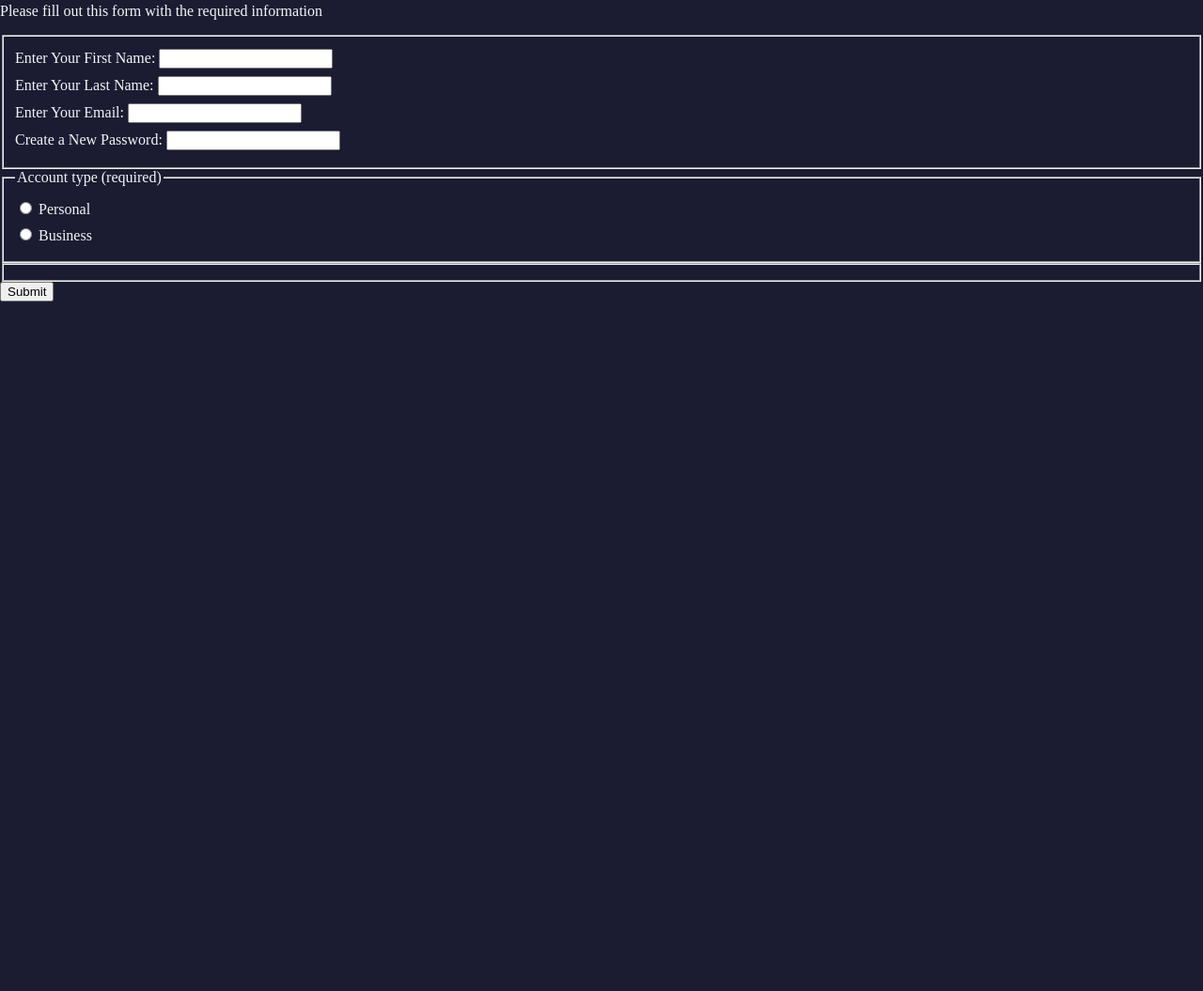
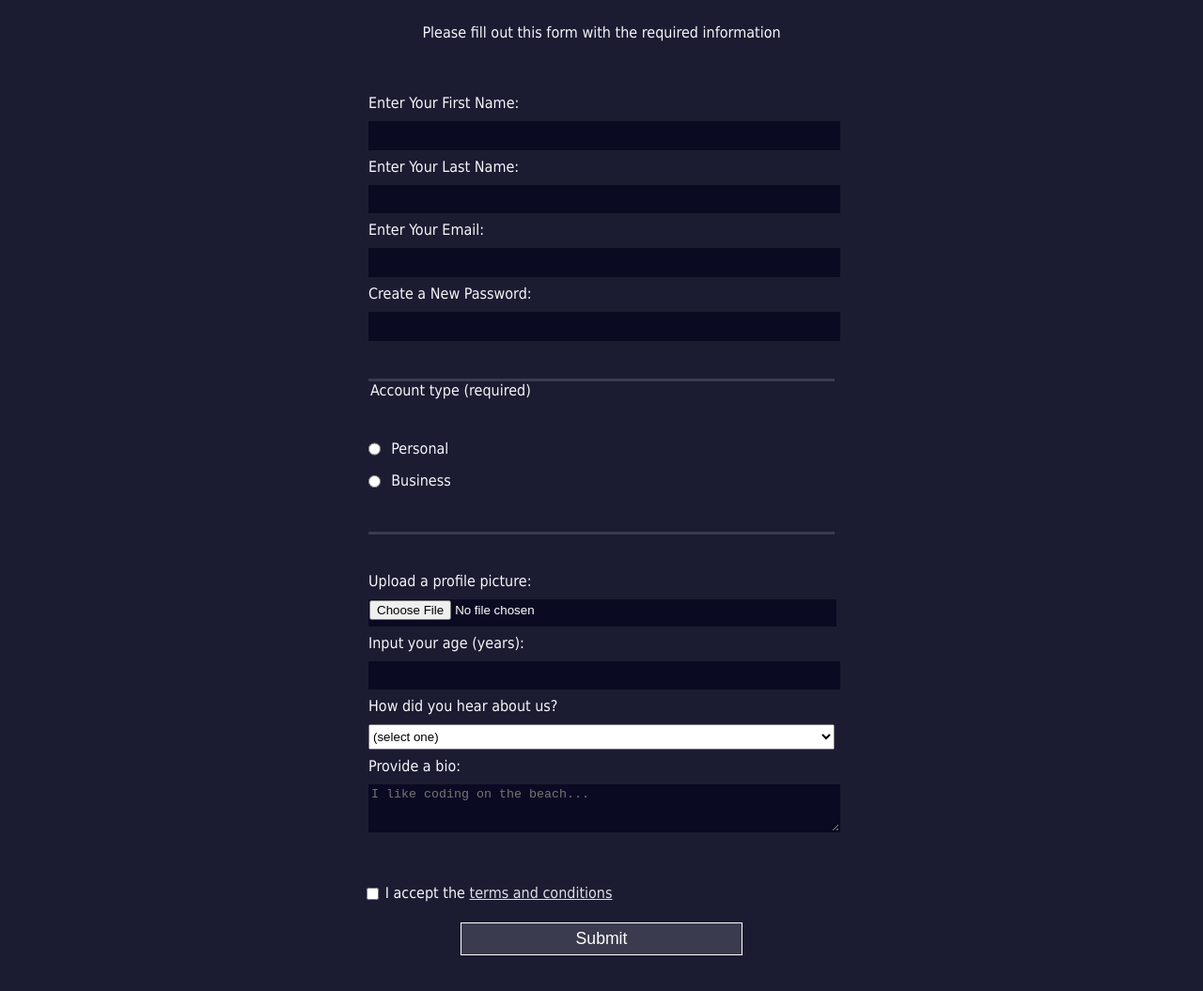
Before and after one commit to Psalm-cell/registration-form, a plain HTML site: page index.html in a window 1280 px wide. Shown: the part 77-1132 px from the top of the page at 94% size. Before the commit the page ends 821 px from the top, so only its background shows below. Drawn offline with Linux system fonts and the light colour scheme.

Commit message:
I added more attributes to my selcector and styled them in the stylesheet

```diff
--- a/index.html
+++ b/index.html
@@ -11,18 +11,34 @@
     <p>Please fill out this form with the required information</p>
     <form action="https://register-demo.freecodecamp.org" method="post">
         <fieldset>
-            <label for="first-name">Enter Your First Name: <input id="first-name" type="text" required /></label>
-            <label for="last-name">Enter Your Last Name: <input id="last-name" type="text" required /></label>
-            <label for="email">Enter Your Email: <input id="email" type="email" required /></label>
-            <label for="new-password">Create a New Password: <input id="new-password" type="password" pattern="[a-z0-5]{8,}" required /></label>
+            <label for="first-name" name="first-name" >Enter Your First Name: <input id="first-name" name="first-name" type="text" required /></label>
+            <label for="last-name" name="last-name">Enter Your Last Name: <input id="last-name" name="last-name" type="text" required /></label>
+            <label for="email" name="email" >Enter Your Email: <input id="email" name="email" type="email" required /></label>
+            <label for="new-password" name="password">Create a New Password: <input id="new-password" name="password" type="password" pattern="[a-z0-5]{8,}" required /></label>
         </fieldset>
         <fieldset>
             <legend>Account type (required) </legend>
-            <label for="personal-account"><input type="radio" id="personal-account" name="account-type" /> Personal</label>
-            <label for="business-account"><input type="radio" id="business-account" name="account-type" /> Business</label>
+            <label for="personal-account"><input class="inline" type="radio" id="personal-account" name="account-type" /> Personal</label>
+            <label for="business-account"><input class="inline" type="radio" id="business-account" name="account-type" /> Business</label>
         </fieldset>
-        <fieldset></fieldset>
-        <input type="submit" value="Submit">
+        <fieldset>
+            <label for="profile-picture" name="profile-picture">Upload a profile picture:<input type="file" name="profile-picture" id="profile-picture" /></label>
+            <label for="age" name="age">Input your age (years): <input type="number" min="13" max="120" name="age" id="age" /></label>
+            <label for="referrer" name="referrer"> How did you hear about us?
+                <select id="referrer" name="referrer">
+                    <option value="">(select one)</option>
+                    <option value="1">Psalms Magazine</option>
+                    <option value="2">Psalms Youtube Channel</option>
+                    <option value="3">Psalms Forum</option>
+                    <option value="4">Others</option>
+                </select>
+            </label>
+            <label for="bio" name="bio">Provide a bio:
+                <textarea id="bio" name="referrer" rows="3" cols="30" placeholder="I like coding on the beach..."></textarea>
+            </label>
+        </fieldset>
+        <label for="terms-and-conditions" name=""terms><input class="inline" type="checkbox" id="terms-and-conditions" />I accept the <a href="https://www.freecodecamp.org/news/terms-of-service/">terms and conditions</a></label>
+        <input name="terms" type="submit" value="Submit">
     </form>
 </body>
 </html>
--- a/styles.css
+++ b/styles.css
@@ -2,10 +2,65 @@ body {
     width: 100%;
     height: 100vh;
     margin: 0;
-    background-color: #1B1B32;
-    color: #F5F6F7;
+    background-color: #1b1b32;
+    color: #f5f6f7;
+    font-family: Tahoma;
+    font-size: 16px;
+}
+h1 , p {
+    margin: 1em auto;
+    text-align: center;
 }
 label {
     display: block;
     margin: 0.5rem 0;
 }
+form {
+    margin: 0 auto;
+    max-width: 500px;
+    min-width: 300px;
+    width: 60vw;
+    padding-bottom: 2em;
+}
+fieldset {
+    border: none;
+    padding: 2rem 0;
+    border-bottom: 3px solid #3b3b4f;
+}
+fieldset:last-of-type {
+    border-bottom: none;
+}
+input , select , textarea {
+    width: 100%;
+    margin-top: 10px;
+    margin-bottom: 0;
+    margin-left: 0;
+    margin-right: 0;
+    min-height: 2em;
+}
+.inline {
+    width: unset;
+    margin: 0 0.5em 0 0;
+    vertical-align: middle;
+}
+input , textarea {
+    background-color: #0a0a23;
+    border: 1px solid #0a0a23;
+    color: #ffffff;
+}
+input[type="submit"] {
+    background-color: #3b3b4f;
+    border-color: white;
+    display: block;
+    height: 2em;
+    font-size: 1.1rem;
+    width: 60%;
+    margin: 1em auto;
+    min-width: 300px;
+}
+input[type=""file] {
+    padding: 1px 2px;
+}
+a {
+    color: #dfdfe2;
+}
```
